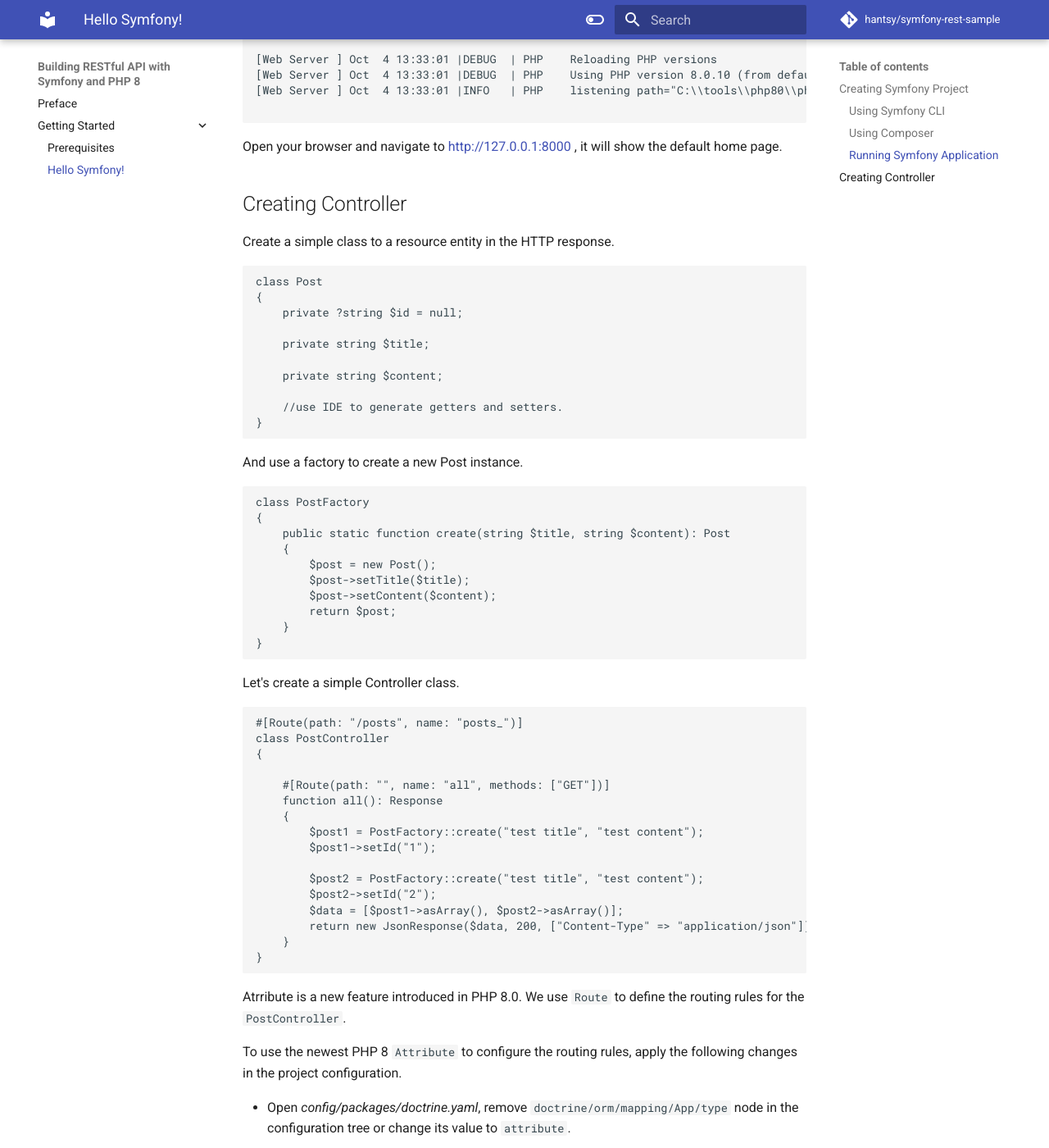
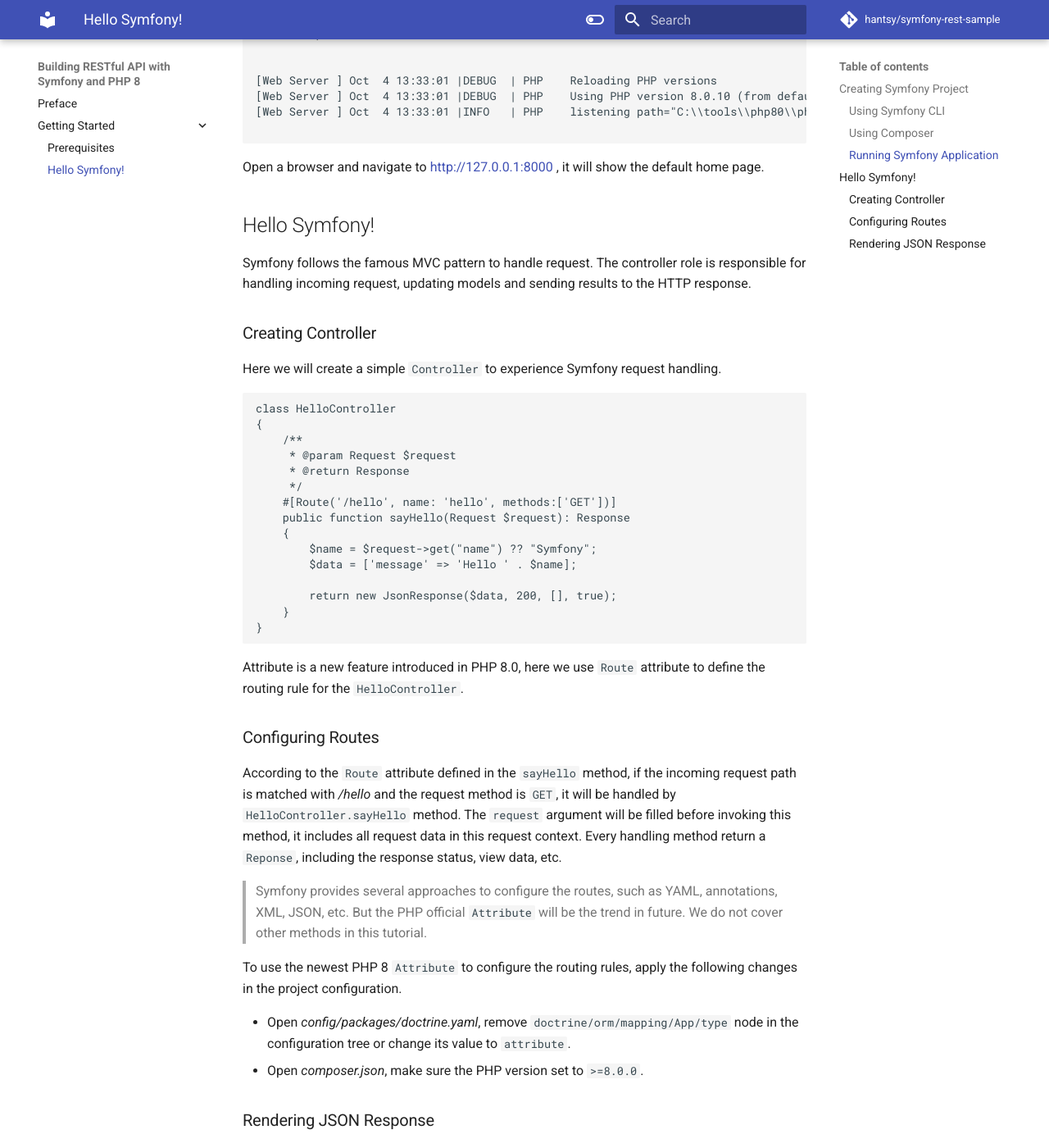
Before and after one commit to ZigZag48/symfony-sample-api, an MkDocs documentation site: the page built from docs/gs/hello.md, in a window 1280 px wide and 1400 px high, scrolled down 1762 px. Shown: the whole window at 82% size. Built offline with MkDocs 1.6.1 and Material for MkDocs 9.7.7, drawn with Linux system fonts in a browser that asks for light colours; comment, search, counter and statistics services are not loaded; some of the changed text lies outside the part shown.

Commit message:
docs: clean docs/gs/hello.md

````diff
--- a/docs/gs/hello.md
+++ b/docs/gs/hello.md
@@ -66,13 +66,13 @@ Run the following command to create a Symfony  project using `composer`.
 # composer create-project symfony/website-skeleton web-sample
 ```
 
-The later is similar to the `symfony new projectname --full` to generate a full-featured web project template.
+The later is similar to the `symfony new projectname --full` to generate a full-featured web project skeleton.
 
 
 
 ### Running Symfony Application
 
-Enter the project root folder, run the following command to start the application.
+Open your terminal, switch to the project root folder, and run the following command to start the application.
 
 ```bash
 # symfony server:start
@@ -94,111 +94,100 @@ Tailing Web Server log file (C:\Users\hantsy\.symfony\log\499d60b14521d4842ba7eb
 
 ```
 
-Open your browser and navigate to [http://127.0.0.1:8000](http://127.0.0.1:8000) , it will show the default home page.
+Open a browser and navigate to [http://127.0.0.1:8000](http://127.0.0.1:8000) , it will show the default home page.
 
 
-## Creating Controller
+## Hello Symfony!
 
-Create a simple class to a resource entity in the HTTP response.
+Symfony follows the famous MVC pattern to handle request.  The controller  role is responsible for handling incoming request, updating models and  sending results to the HTTP response.
+
+
+
+### Creating Controller
+
+Here we will create a simple `Controller` to experience Symfony request handling.
 
 ```php
-class Post
+class HelloController
 {
-    private ?string $id = null;
+    /**
+     * @param Request $request
+     * @return Response
+     */
+    #[Route('/hello', name: 'hello', methods:['GET'])]
+    public function sayHello(Request $request): Response
+    {
+        $name = $request->get("name") ?? "Symfony";
+        $data = ['message' => 'Hello ' . $name];
 
-    private string $title;
-
-    private string $content;
-
-    //use IDE to generate getters and setters.
-}
-```
-
-And use a factory to create a new Post instance.
-
-```php
-class PostFactory
-{
-    public static function create(string $title, string $content): Post
-    {
-        $post = new Post();
-        $post->setTitle($title);
-        $post->setContent($content);
-        return $post;
+        return new JsonResponse($data, 200, [], true);
     }
 }
 ```
 
-Let's create a simple Controller class.
+Attribute is a new feature introduced in PHP 8.0, here we use `Route` attribute to define the routing rule for the `HelloController`.
 
-```php
-#[Route(path: "/posts", name: "posts_")]
-class PostController
-{
 
-    #[Route(path: "", name: "all", methods: ["GET"])]
-    function all(): Response
-    {
-        $post1 = PostFactory::create("test title", "test content");
-        $post1->setId("1");
 
-        $post2 = PostFactory::create("test title", "test content");
-        $post2->setId("2");
-        $data = [$post1->asArray(), $post2->asArray()];
-        return new JsonResponse($data, 200, ["Content-Type" => "application/json"]);
-    }
-}
-```
+### Configuring Routes
 
-Atrribute is a new feature introduced in PHP 8.0. We use `Route` to define the routing rules for the `PostController`.
+According to the `Route` attribute defined in the `sayHello` method, if the incoming request path is matched with */hello* and the request method is `GET`,  it will be handled by `HelloController.sayHello` method. The `request` argument will be filled before invoking this method, it includes all request data in this request context. Every handling method return a `Reponse`, including the response status, view data, etc.
+
+> Symfony provides several approaches to configure the routes, such as YAML,  annotations, XML, JSON, etc.  But the PHP official `Attribute` will be the trend in future. We do not cover other methods in this tutorial.
 
 To use the newest PHP 8 `Attribute` to configure the routing rules, apply the following changes in the project configuration.
 
 * Open *config/packages/doctrine.yaml*,  remove  `doctrine/orm/mapping/App/type` node in the configuration tree or change its value to `attribute`.
 * Open *composer.json*,  make sure  the PHP version set to `>=8.0.0`.
 
-To render the response body into a JSON string,  use a `JsonReponse` to wrap the response.
+### Rendering JSON Response
 
-The first parameter of `JsonReponse` accepts an array as data, so add a function in the `Post` class to archive this purpose.
+To render the response body into a JSON string,  use a `JsonReponse` to wrap the response.  The first parameter of `JsonReponse` accepts an array as data. In PHP, it is a little tedious to convert an object to an array.
+
+Symfony provides a simple `AbstractController` which includes several functions to simplfy the response building and adopt the container and dependency injection management.
+
+Change the above controller, make it to extend from `AbstractController`.
 
 ```php
-class Post{
-    //...
-    public function asArray(): array
+class HelloController extends AbstractController
+{
+    /**
+     * @param Request $request
+     * @return Response
+     */
+    #[Get('/hello', name: 'hello')]
+    public function sayHello(Request $request): Response
     {
-        return [
-            'id' => $this->id,
-            'title' => $this->title,
-            'content' => $this->content
-        ];
+        $name = $request->get("name") ?? "Symfony";
+        $data = Greeting::of('Hello ' . $name);
+        return $this->json($data);
     }
 }
 ```
+It simply invoke `$this->json` to accept an object and render the response in JSON format, no need to transform the data to an array before rendering response.
 
-Run the application, use `curl` to test the `/posts` endpoint.
+The `Greeting` is a plain PHP class.
+
+```php
+class Greeting
+{
+    private string $message;
+
+    static function of(string $message): Greeting
+    {
+        $data = new Greeting();
+        return $data->setMessage($message);
+    }
+
+    // use IDE to generate setters and getters
+}
+```
+
+Run the application, use `curl` to test the `/hello` endpoint.
 
 ```bash
-$ curl http://localhost:8000/posts
+$ curl http://localhost:8000/hello
+{"message":"Hello Symfony"}
+$ curl http://localhost:8000/hello?name=Hantsy
+{"message":"Hello Hantsy"}
 ```
-
-Symfony provides a simple `AbstractController` which includes several functions to simplfy the response and adopt the container and dependency injection management.
-
-Change the above controller, make it to extend from `AbstractController`.  Simply invoke `$this->json` to accept an object and render the response in JSON format, no need to transform the data to an array before rendering response.
-
-```php
-class PostController extends AbstractController
-{
-
-    function all(): Response
-    {
-        //...
-        $data = [$post1, $post2];
-        return $this->json($data, 200, ["Content-Type" => "application/json"]);
-    }
-}
-```
-Run the application again, and  use  `curl` to test the `/posts` endpoint.
-
-```bash
-$ curl http://localhost:8000/posts
-```
````
Also changed, not shown: docs/gs/pre.md (+16 -8 lines), 2 other files.
